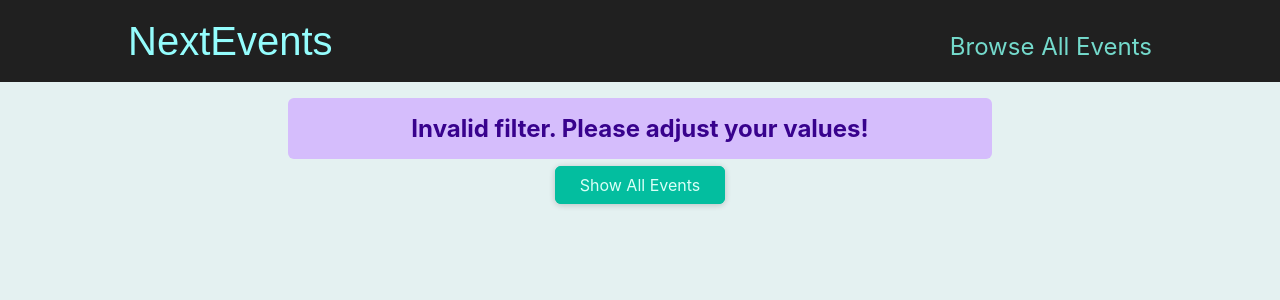
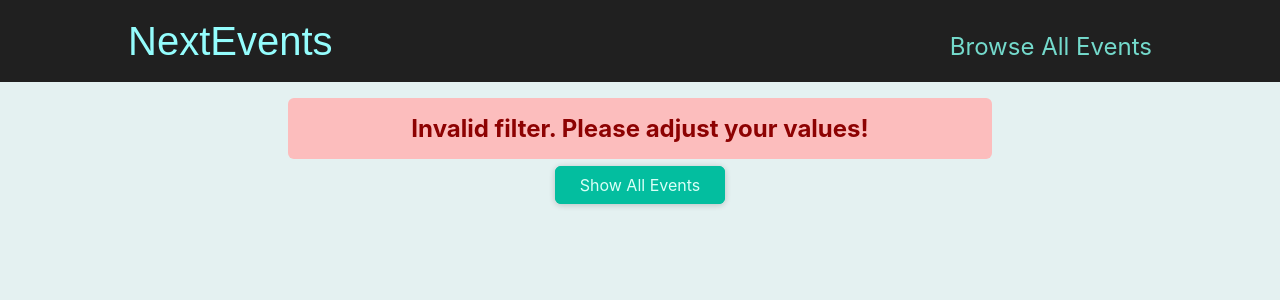
Before and after one commit to vlada-mozgova/events, a Next.js app: page /events/1 in a window 1280 px wide. Shown: the top 300 px of the page. Built offline with nearby package versions, Linux system fonts and the light colour scheme.

Commit message:
update error alerts and button

```diff
--- a/components/events/event-item.js
+++ b/components/events/event-item.js
@@ -1,6 +1,6 @@
 import Link from "next/link";
 import React from "react";
-import Button from "../ui/button";
+import Button from "../ui/button/button";
 import classes from "./event-item.module.scss";
 import DateIcon from "../icons/date-icon";
 import AddressIcon from "../icons/address-icon";
--- a/components/events/events-search.js
+++ b/components/events/events-search.js
@@ -1,5 +1,5 @@
 import { useRef } from "react";
-import Button from "../ui/button";
+import Button from "../ui/button/button";
 import classes from "./events-search.module.scss";
 
 const EventsSearch = ({ onSearch }) => {
--- a/components/events/results-title.js
+++ b/components/events/results-title.js
@@ -1,4 +1,4 @@
-import Button from "../ui/button";
+import Button from "../ui/button/button";
 import classes from "./results-title.module.scss";
 
 const ResultsTitle = ({ date }) => {
--- a/components/events/error-alert.module.scss
+++ b/components/ui/error-alert/error-alert.module.scss
@@ -3,8 +3,8 @@
   padding: 1rem 2rem;
   width: 90%;
   max-width: 40rem;
-  background-color: #d5bdfc;
-  color: #38028d;
+  background-color: #fcbdbd;
+  color: #8d0202;
   font-weight: bold;
   font-size: 1.5rem;
   text-align: center;
--- a/pages/events/[...slug].js
+++ b/pages/events/[...slug].js
@@ -1,9 +1,9 @@
 import { useRouter } from "next/router";
 import { Fragment } from "react";
-import ErrorAlert from "../../components/events/error-alert";
+import ErrorAlert from "../../components/ui/error-alert/error-alert";
 import EventList from "../../components/events/event-list";
 import ResultsTitle from "../../components/events/results-title";
-import Button from "../../components/ui/button";
+import Button from "../../components/ui/button/button";
 import { getFilteredEvents } from "../../dummy-data";
 
 const FilteredEventsPage = () => {
--- a/pages/events/[eventId].js
+++ b/pages/events/[eventId].js
@@ -2,7 +2,7 @@ import { Fragment } from "react";
 import EventContent from "../../components/event-detail/event-content";
 import EventLogistics from "../../components/event-detail/event-logistics";
 import EventSummary from "../../components/event-detail/event-summary";
-import ErrorAlert from "../../components/events/error-alert";
+import ErrorAlert from "../../components/ui/error-alert/error-alert";
 import { getEventById, getFeaturedEvents } from "../../helpers/api-utils";
 
 const EventDetailPage = ({ event }) => {
```
Also changed, not shown: components/ui/button/button.js (renamed from components/ui/button.js), components/ui/button/button.module.scss (renamed from components/ui/button.module.scss), components/ui/error-alert/error-alert.js (renamed from components/events/error-alert.js).
